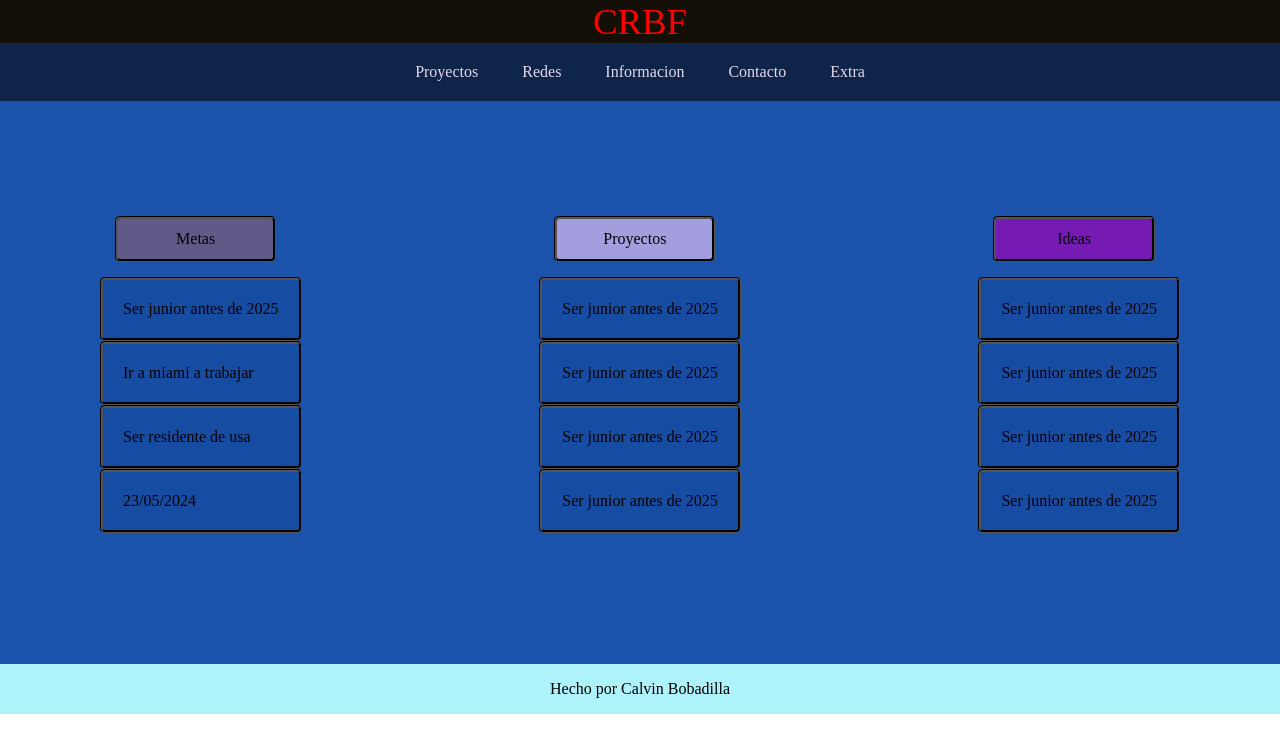
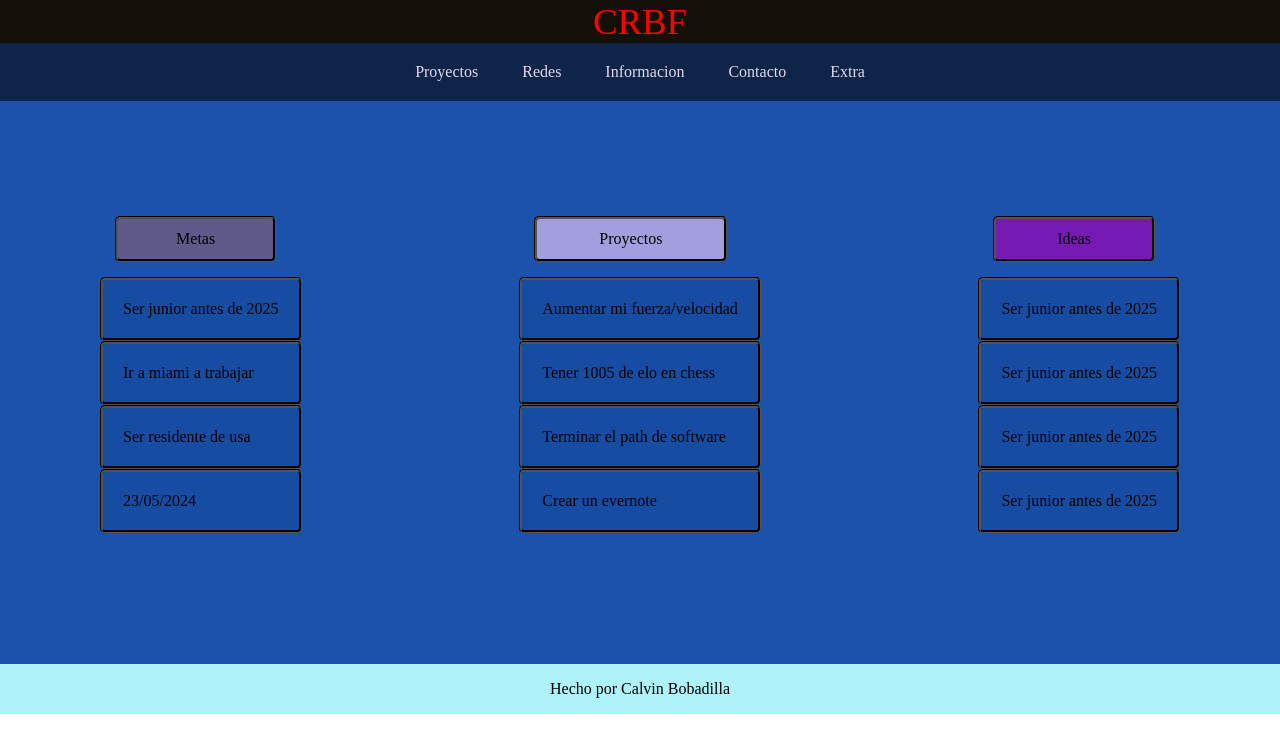
Before and after one commit to SrBlade/Proyecto1, a plain HTML site: page index.html in a window 1280 px wide. Drawn offline with Linux system fonts and the light colour scheme.

Commit message:
Cambios a proyectos

```diff
--- a/index.html
+++ b/index.html
@@ -37,10 +37,10 @@
 
         <ul class="PM">
             <li class="Titulo2">Proyectos</li>
-            <li>Ser junior antes de 2025</li>
-            <li>Ser junior antes de 2025</li>
-            <li>Ser junior antes de 2025</li>
-            <li>Ser junior antes de 2025</li>
+            <li>Aumentar mi fuerza/velocidad</li>
+            <li>Tener 1005 de elo en chess</li>
+            <li>Terminar el path de software </li>
+            <li>Crear un evernote</li>
         </ul>
 
 
```
